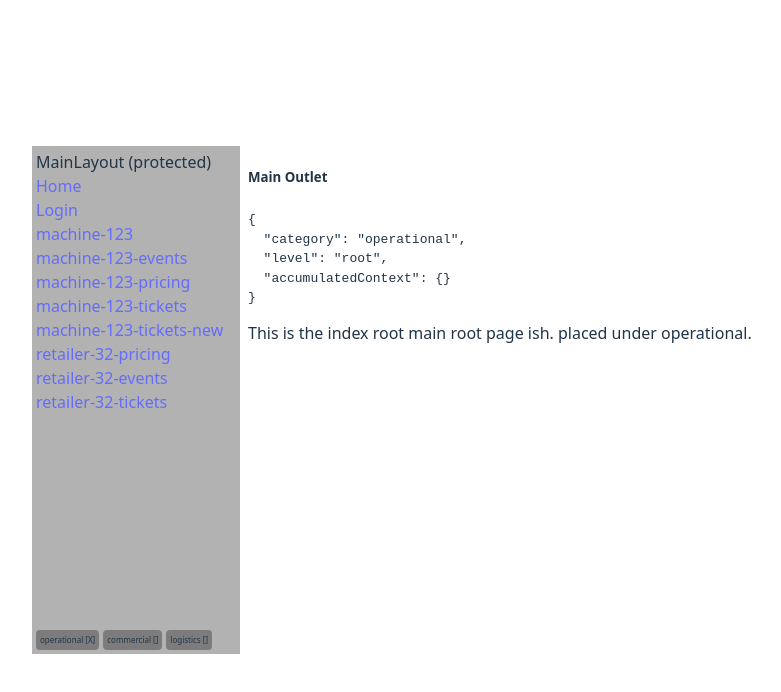
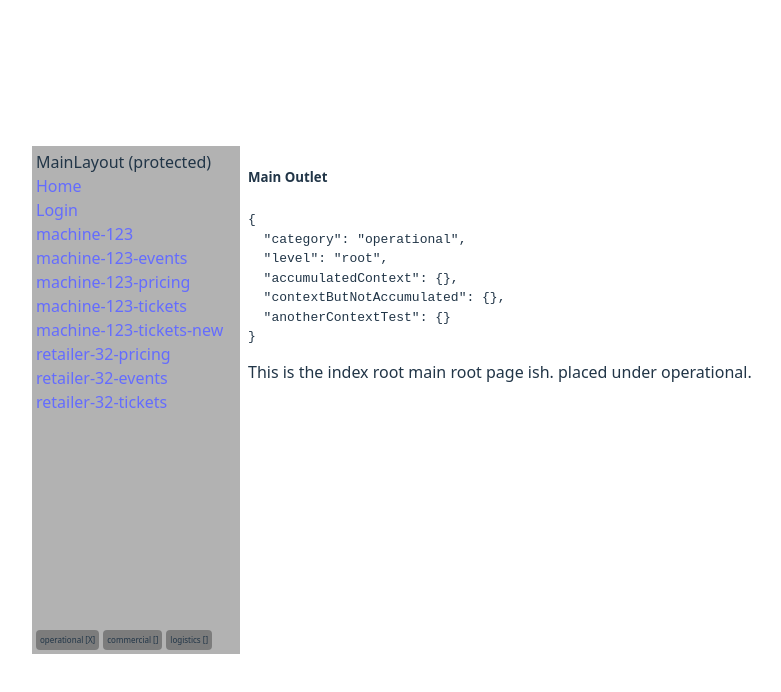
Before and after one commit to thomastvedt/Tank, a React (Vite) app: page / in a window 1280 px wide. Shown: the top 692 px of the page, without its empty margins (158-939 px from the left). Built offline with nearby package versions, Linux system fonts and the light colour scheme.

Commit message:
Update route.tsx

```diff
--- a/src/routes/_app/route.tsx
+++ b/src/routes/_app/route.tsx
@@ -2,7 +2,7 @@ import {
   createFileRoute,
   Link,
   Outlet,
-  useMatches,
+  useMatches, useRouteContext,
   useRouterState
 } from '@tanstack/react-router';
 import { useMatrixCategory } from '../../matrix/useMatrixCategory.ts';
@@ -27,10 +27,18 @@ function MainLayout() {
     select: (matches) => matches[matches.length - 1].context
   });
 
+  const contextButNotAccumulated = Route.useRouteContext();
+
+  const anotherContextTest = useRouteContext({
+    from: '/_app'
+  });
+
   const info = {
     category,
     level,
-    accumulatedContext
+    accumulatedContext,
+    contextButNotAccumulated,
+    anotherContextTest
   };
 
   useEffect(() => {
```
